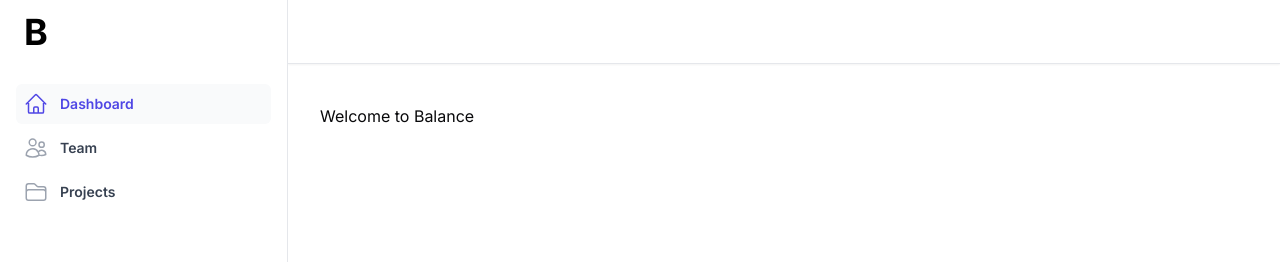
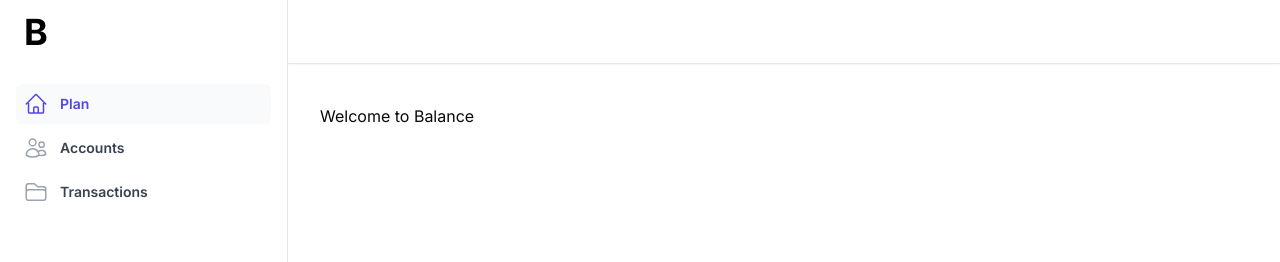
Before and after one commit to BeBalanced/Webapp, a Next.js app: page / in a window 1280 px wide. Shown: the top 262 px of the page. Built offline with nearby package versions, Linux system fonts and the light colour scheme.

Commit message:
update sidebar routes

```diff
--- /dev/null
+++ b/src/app/accounts/page.tsx
@@ -0,0 +1,7 @@
+export default function Accounts() {
+  return (
+    <>
+      <h1>Welcome to Accounts</h1>
+    </>
+  );
+}
--- a/src/app/layout.tsx
+++ b/src/app/layout.tsx
@@ -1,6 +1,7 @@
 import type { Metadata } from "next";
 import { Inter } from "next/font/google";
 import "./globals.css";
+import Sidebar from "@/components/layout/sidebar";
 
 const inter = Inter({ subsets: ["latin"] });
 
@@ -21,7 +22,9 @@
 }) {
   return (
     <html lang="en">
-      <body className={inter.className}>{children}</body>
+      <body className={inter.className}>
+        <Sidebar>{children}</Sidebar>
+      </body>
     </html>
   );
 }
--- a/src/app/page.tsx
+++ b/src/app/page.tsx
@@ -2,8 +2,8 @@
 
 export default function Primary() {
   return (
-    <Sidebar>
+    <>
       <h1>Welcome to Balance</h1>
-    </Sidebar>
+    </>
   );
 }
--- /dev/null
+++ b/src/app/plan/page.tsx
@@ -0,0 +1,7 @@
+export default function Plan() {
+  return (
+    <>
+      <h1>Welcome to Plan</h1>
+    </>
+  );
+}
--- /dev/null
+++ b/src/app/transactions/page.tsx
@@ -0,0 +1,7 @@
+export default function Transactions() {
+  return (
+    <>
+      <h1>Welcome to Transactions</h1>
+    </>
+  );
+}
--- a/src/components/layout/sidebar.tsx
+++ b/src/components/layout/sidebar.tsx
@@ -1,4 +1,5 @@
 "use client";
+import Link from "next/link";
 import { Fragment, useState } from "react";
 import { Dialog, Transition } from "@headlessui/react";
 import {
@@ -11,9 +12,14 @@
 } from "@heroicons/react/24/outline";
 
 const navigation = [
-  { name: "Dashboard", href: "#", icon: HomeIcon, current: true },
-  { name: "Team", href: "#", icon: UsersIcon, current: false },
-  { name: "Projects", href: "#", icon: FolderIcon, current: false },
+  { name: "Plan", href: "/plan", icon: HomeIcon, current: true },
+  { name: "Accounts", href: "/accounts", icon: UsersIcon, current: false },
+  {
+    name: "Transactions",
+    href: "/transactions",
+    icon: FolderIcon,
+    current: false,
+  },
 ];
 
 function classNames(...classes: any) {
@@ -151,7 +157,7 @@
                   <ul role="list" className="-mx-2 space-y-1">
                     {navigation.map((item) => (
                       <li key={item.name}>
-                        <a
+                        <Link
                           href={item.href}
                           className={classNames(
                             item.current
@@ -170,7 +176,7 @@
                             aria-hidden="true"
                           />
                           {item.name}
-                        </a>
+                        </Link>
                       </li>
                     ))}
                   </ul>
```
